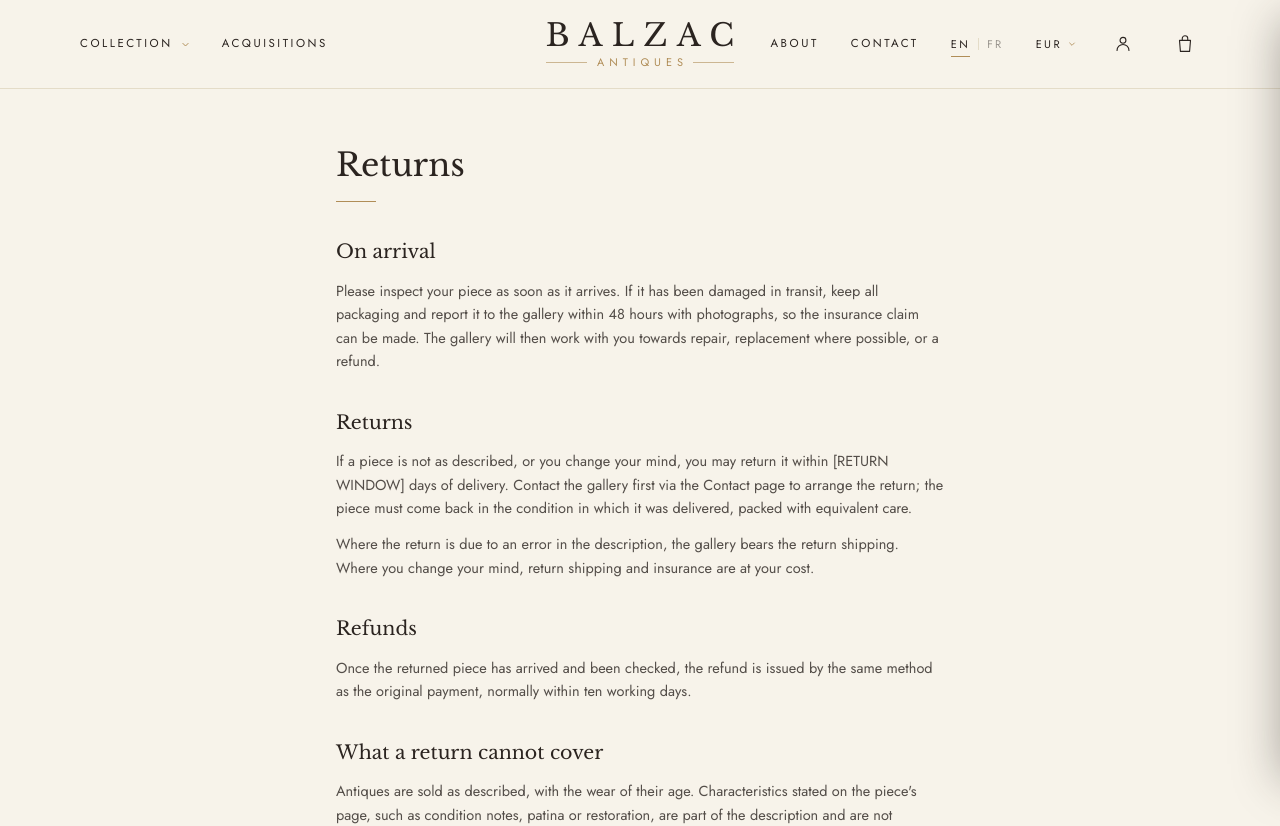
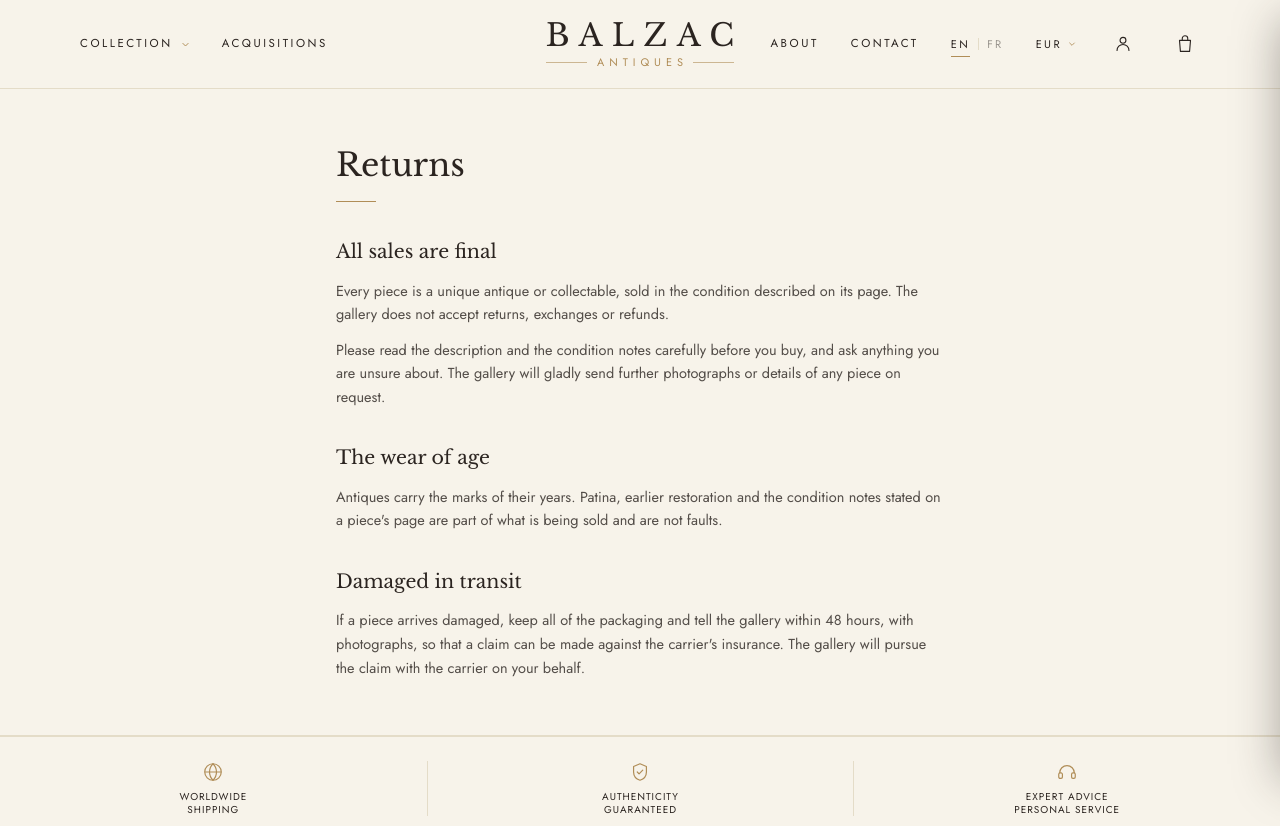
Before and after one commit to majidahmadi86/balzac-antiques, a Next.js app: page /returns in a window 1280 px wide. Shown: the top 826 px of the page. Built offline with nearby package versions, Linux system fonts and the light colour scheme.

Commit message:
legal: fill operator name, drop governing law, all sales final

```diff
--- a/app/privacy/page.tsx
+++ b/app/privacy/page.tsx
@@ -12,10 +12,10 @@ const sections: LegalSection[] = [
     hEn: "1. Scope",
     hFr: "1. Champ d'application",
     pEn: [
-      "This policy explains what personal data balzacantiques.ch collects, why, and what your rights are. It applies to browsing the site, creating an account and placing orders. The site is operated by Balzac Antiques ([LEGAL ENTITY NAME], [REGISTERED ADDRESS]).",
+      "This policy explains what personal data balzacantiques.ch collects, why, and what your rights are. It applies to browsing the site, creating an account and placing orders. The site is operated by Balzac Antiques Co Ltd.",
     ],
     pFr: [
-      "Cette politique explique quelles données personnelles balzacantiques.ch collecte, pourquoi, et quels sont vos droits. Elle s'applique à la navigation sur le site, à la création d'un compte et aux commandes. Le site est exploité par Balzac Antiques ([LEGAL ENTITY NAME], [REGISTERED ADDRESS]).",
+      "Cette politique explique quelles données personnelles balzacantiques.ch collecte, pourquoi, et quels sont vos droits. Elle s'applique à la navigation sur le site, à la création d'un compte et aux commandes. Le site est exploité par Balzac Antiques Co Ltd.",
     ],
   },
   {
--- a/app/returns/page.tsx
+++ b/app/returns/page.tsx
@@ -7,48 +7,41 @@ export const metadata: Metadata = {
   alternates: alts("/returns"),
 };
 
-// [RETURN WINDOW] placeholder: 14 days drafted; confirm with the client.
+// The client confirmed on 1 August 2026 that all sales are final. The page is
+// kept rather than removed: it is linked from the footer in both languages and
+// listed in locale-routes and the sitemap, and a shop with no returns page at
+// all reads as evasive to a buyer looking for one before they commit.
 const sections: LegalSection[] = [
   {
-    hEn: "On arrival",
-    hFr: "À la réception",
+    hEn: "All sales are final",
+    hFr: "Toutes les ventes sont fermes",
     pEn: [
-      "Please inspect your piece as soon as it arrives. If it has been damaged in transit, keep all packaging and report it to the gallery within 48 hours with photographs, so the insurance claim can be made. The gallery will then work with you towards repair, replacement where possible, or a refund.",
+      "Every piece is a unique antique or collectable, sold in the condition described on its page. The gallery does not accept returns, exchanges or refunds.",
+      "Please read the description and the condition notes carefully before you buy, and ask anything you are unsure about. The gallery will gladly send further photographs or details of any piece on request.",
     ],
     pFr: [
-      "Veuillez examiner votre pièce dès sa réception. En cas de dommage pendant le transport, conservez l'intégralité de l'emballage et signalez-le à la galerie sous 48 heures, photos à l'appui, afin que la déclaration d'assurance puisse être faite. La galerie recherchera alors avec vous une réparation, un remplacement lorsque c'est possible, ou un remboursement.",
+      "Chaque pièce est une antiquité ou un objet de collection unique, vendu dans l'état décrit sur sa page. La galerie n'accepte ni retour, ni échange, ni remboursement.",
+      "Merci de lire attentivement la description et les notes d'état avant d'acheter, et de poser toute question utile. La galerie vous enverra volontiers des photographies ou des précisions supplémentaires sur simple demande.",
     ],
   },
   {
-    hEn: "Returns",
-    hFr: "Retours",
+    hEn: "The wear of age",
+    hFr: "L'usure du temps",
     pEn: [
-      "If a piece is not as described, or you change your mind, you may return it within [RETURN WINDOW] days of delivery. Contact the gallery first via the Contact page to arrange the return; the piece must come back in the condition in which it was delivered, packed with equivalent care.",
-      "Where the return is due to an error in the description, the gallery bears the return shipping. Where you change your mind, return shipping and insurance are at your cost.",
+      "Antiques carry the marks of their years. Patina, earlier restoration and the condition notes stated on a piece's page are part of what is being sold and are not faults.",
     ],
     pFr: [
-      "Si une pièce n'est pas conforme à sa description, ou si vous changez d'avis, vous pouvez la retourner dans un délai de [RETURN WINDOW] jours après la livraison. Contactez d'abord la galerie via la page Contact pour organiser le retour; la pièce doit revenir dans l'état où elle a été livrée, emballée avec un soin équivalent.",
-      "Lorsque le retour est dû à une erreur de description, la galerie prend en charge les frais de retour. En cas de simple changement d'avis, les frais de retour et d'assurance sont à votre charge.",
+      "Les antiquités portent les marques du temps. La patine, les restaurations anciennes et les notes d'état indiquées sur la page d'une pièce font partie de ce qui est vendu et ne constituent pas des défauts.",
     ],
   },
   {
-    hEn: "Refunds",
-    hFr: "Remboursements",
+    hEn: "Damaged in transit",
+    hFr: "Dommage pendant le transport",
     pEn: [
-      "Once the returned piece has arrived and been checked, the refund is issued by the same method as the original payment, normally within ten working days.",
+      "If a piece arrives damaged, keep all of the packaging and tell the gallery within 48 hours, with photographs, so that a claim can be made against the carrier's insurance. The gallery will pursue the claim with the carrier on your behalf.",
     ],
     pFr: [
-      "Dès réception et vérification de la pièce retournée, le remboursement est effectué par le même moyen que le paiement d'origine, normalement sous dix jours ouvrés.",
-    ],
-  },
-  {
-    hEn: "What a return cannot cover",
-    hFr: "Ce qu'un retour ne peut pas couvrir",
-    pEn: [
-      "Antiques are sold as described, with the wear of their age. Characteristics stated on the piece's page, such as condition notes, patina or restoration, are part of the description and are not grounds for return.",
-    ],
-    pFr: [
-      "Les antiquités sont vendues telles que décrites, avec l'usure de leur âge. Les caractéristiques indiquées sur la page de la pièce, comme les notes d'état, la patine ou les restaurations, font partie de la description et ne constituent pas un motif de retour.",
+      "Si une pièce arrive endommagée, conservez l'intégralité de l'emballage et prévenez la galerie sous 48 heures, photos à l'appui, afin qu'une déclaration puisse être faite auprès de l'assurance du transporteur. La galerie suivra le dossier avec le transporteur pour vous.",
     ],
   },
 ];
--- a/app/terms/page.tsx
+++ b/app/terms/page.tsx
@@ -7,17 +7,18 @@ export const metadata: Metadata = {
   alternates: alts("/terms"),
 };
 
-// PLACEHOLDERS pending the client's business details: [LEGAL ENTITY NAME],
-// [REGISTERED ADDRESS], [JURISDICTION]. Fill before final launch sign-off.
+// Operator name and the no-returns position confirmed by the client on
+// 1 August 2026. The client also removed the governing-law sentence from
+// clause 8, so that heading is Contact rather than Governing law and contact.
 const sections: LegalSection[] = [
   {
     hEn: "1. Who we are",
     hFr: "1. Qui nous sommes",
     pEn: [
-      "balzacantiques.ch is operated by Balzac Antiques ([LEGAL ENTITY NAME], [REGISTERED ADDRESS]), referred to below as \"the gallery\". These terms govern every order placed through this website. By placing an order you accept them.",
+      "balzacantiques.ch is operated by Balzac Antiques Co Ltd, referred to below as \"the gallery\". These terms govern every order placed through this website. By placing an order you accept them.",
     ],
     pFr: [
-      "balzacantiques.ch est exploité par Balzac Antiques ([LEGAL ENTITY NAME], [REGISTERED ADDRESS]), ci-après \"la galerie\". Les présentes conditions régissent toute commande passée sur ce site. En passant commande, vous les acceptez.",
+      "balzacantiques.ch est exploité par Balzac Antiques Co Ltd, ci-après \"la galerie\". Les présentes conditions régissent toute commande passée sur ce site. En passant commande, vous les acceptez.",
     ],
   },
   {
@@ -76,20 +77,20 @@ const sections: LegalSection[] = [
     hEn: "7. Returns",
     hFr: "7. Retours",
     pEn: [
-      "Returns and damage in transit are governed by the Returns policy, which forms part of these terms.",
+      "All sales are final. The gallery does not accept returns, exchanges or refunds. Damage in transit is handled under the Returns policy, which forms part of these terms.",
     ],
     pFr: [
-      "Les retours et les dommages de transport sont régis par la politique de Retours, qui fait partie des présentes conditions.",
+      "Toutes les ventes sont fermes. La galerie n'accepte ni retour, ni échange, ni remboursement. Les dommages survenus pendant le transport sont traités selon la politique de Retours, qui fait partie des présentes conditions.",
     ],
   },
   {
-    hEn: "8. Governing law and contact",
-    hFr: "8. Droit applicable et contact",
+    hEn: "8. Contact",
+    hFr: "8. Contact",
     pEn: [
-      "These terms are governed by the law of [JURISDICTION]. Questions about an order or these terms: use the Contact page and the gallery will respond by email.",
+      "Questions about an order or these terms: use the Contact page and the gallery will respond by email.",
     ],
     pFr: [
-      "Les présentes conditions sont régies par le droit de [JURISDICTION]. Pour toute question concernant une commande ou les présentes conditions, utilisez la page Contact; la galerie vous répondra par e-mail.",
+      "Pour toute question concernant une commande ou les présentes conditions, utilisez la page Contact; la galerie vous répondra par e-mail.",
     ],
   },
 ];
```
